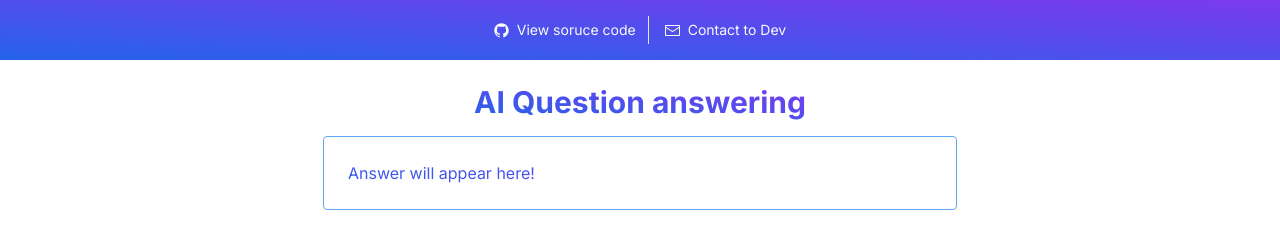
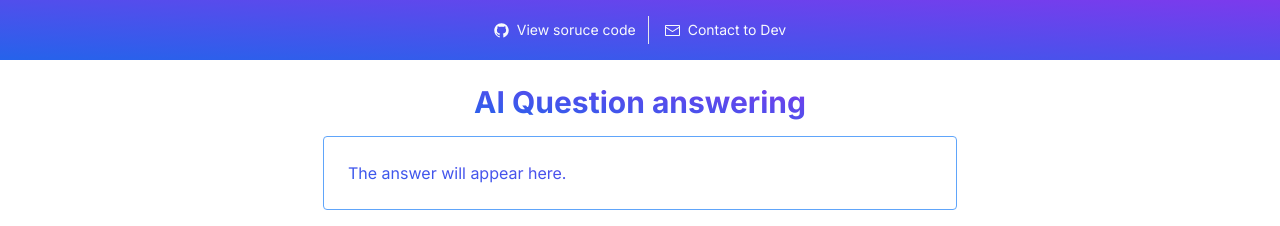
Before and after one commit to ashsajal1/ai-qna, a Next.js app: page / in a window 1280 px wide. Shown: the top 226 px of the page. Built offline with nearby package versions, Linux system fonts and the light colour scheme.

Commit message:
Change answer field text

```diff
--- a/src/app/components/Playground.tsx
+++ b/src/app/components/Playground.tsx
@@ -64,7 +64,7 @@ export default function Playground() {
                         <span> {isLoadng ? "Hold on! Answering question..." : answer}</span>
                     ) : (
                         <span>
-                            {isLoadng ? "Hold on! Answering question..." : "Answer will appear here!"}
+                            {isLoadng ? "Hold on! Answering question..." : "The answer will appear here."}
                         </span>
                     )}
                 </p>
```
